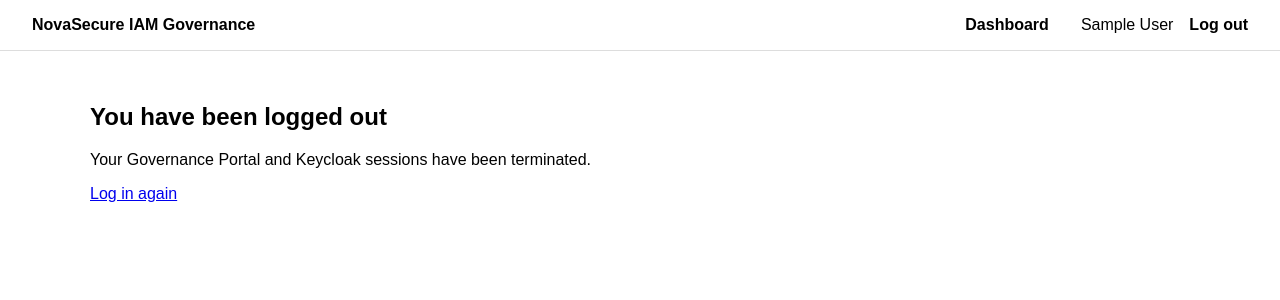
After one commit to Thomas170491/enterprise-iam-lab, a Flask app: page /logged-out in a window 1280 px wide. The commit adds this page. Shown: the top 300 px of the page. Run offline with Flask 3, Linux system fonts and the light colour scheme; the visitor is signed in with stand-in values (Sample User, id 1).

Commit message:
feat: add secure logout and role-aware navigation

```diff
--- a/apps/governance-portal/app.py
+++ b/apps/governance-portal/app.py
@@ -1,4 +1,4 @@
-from flask import Flask
+from flask import Flask,render_template
 
 from api import blp_health
 from config import Config
@@ -63,8 +63,9 @@ def create_app():
     #Auth blueprints
     app.register_blueprint(auth.bp_auth)
 
-
-
+    @app.errorhandler(403)
+    def forbidden_error(error):
+        return render_template("unauthorized.html"), 403
 
     return app
 
--- a/apps/governance-portal/auth/routes.py
+++ b/apps/governance-portal/auth/routes.py
@@ -1,11 +1,13 @@
 from flask import (
     Blueprint,
     redirect,
+    render_template,
     session,
     url_for,
     current_app
 )
-from flask_login import login_user
+from flask_login import login_user, login_required, logout_user
+from urllib.parse import urlencode
 
 from auth.user import User
 from extensions import oauth
@@ -95,7 +97,52 @@ def callback():
     }
 
     login_user(user)
+    session["id_token"] = token["id_token"]
 
     return redirect(
         url_for("governance.dashboard")
     )
+
+@bp_auth.post("/logout")
+@login_required
+def logout():
+    """
+    Log the user out of the application and Keycloak.
+    """
+
+    id_token = session.get("id_token")
+
+    post_logout_redirect_uri = url_for(
+        "auth.logged_out",
+        _external=True,
+    )
+
+
+    logout_user()
+    session.clear()
+
+    logout_endpoint = (
+        f"{current_app.config['KEYCLOAK_SERVER_URL']}/realms/"
+        f"{current_app.config['KEYCLOAK_REALM']}/protocol/openid-connect/logout"
+    )
+
+    parameters = {
+        "client_id": current_app.config[
+            "KEYCLOAK_CLIENT_ID"
+        ],
+        "post_logout_redirect_uri": (
+           post_logout_redirect_uri
+        ),
+    }
+
+    if id_token:
+        parameters["id_token_hint"] = id_token
+
+    return redirect(
+        f"{logout_endpoint}?{urlencode(parameters)}"
+    )
+
+
+@bp_auth.get("/logged-out")
+def logged_out():
+    return render_template("logged-out.html")
--- a/apps/governance-portal/static/style.css
+++ b/apps/governance-portal/static/style.css
@@ -8,9 +8,48 @@ header {
     border-bottom: 1px solid #ddd;
 }
 
-nav a {
+.main-nav {
+    display: flex;
+    align-items: center;
+    flex-wrap: wrap;
+    gap: 2rem;
+}
+
+.main-nav a {
+    color: inherit;
+    font-weight: bold;
     text-decoration: none;
+}
+
+.nav-brand {
+    margin-right: auto;
+}
+
+.nav-links,
+.nav-account {
+    display: flex;
+    align-items: center;
+    gap: 1rem;
+}
+
+.nav-logout-form {
+    display: inline;
+    margin: 0;
+}
+
+.nav-link {
+    border: 0;
+    padding: 0;
+    background: none;
+    color: inherit;
+    font: inherit;
     font-weight: bold;
+    cursor: pointer;
+}
+
+.main-nav a:hover,
+.nav-link:hover {
+    text-decoration: underline;
 }
 
 main {
@@ -21,8 +60,8 @@ main {
 
 table {
     width: 100%;
+    margin-top: 1rem;
     border-collapse: collapse;
-    margin-top: 1rem;
 }
 
 th,
@@ -41,10 +80,24 @@ form {
 }
 
 input[type="search"] {
+    min-width: 300px;
     padding: 0.6rem;
-    min-width: 300px;
 }
 
 button {
     padding: 0.6rem 1rem;
 }
+
+@media (max-width: 750px) {
+    .main-nav,
+    .nav-links,
+    .nav-account {
+        align-items: flex-start;
+        flex-direction: column;
+        gap: 0.75rem;
+    }
+
+    .nav-brand {
+        margin-right: 0;
+    }
+}
--- a/apps/governance-portal/templates/base.html
+++ b/apps/governance-portal/templates/base.html
@@ -22,12 +22,58 @@
 </head>
 
 <body>
-
     <header>
-        <nav>
-            <a href="{{ url_for('governance.dashboard') }}">
+        <nav class="main-nav">
+            <a
+                class="nav-brand"
+                href="{{ url_for('governance.dashboard') }}"
+            >
                 NovaSecure IAM Governance
             </a>
+
+            {% if current_user.is_authenticated %}
+                <div class="nav-links">
+                    <a href="{{ url_for('governance.dashboard') }}">
+                        Dashboard
+                    </a>
+
+                    {% if "identity-viewer" in current_user.client_roles %}
+                        <a href="{{ url_for('governance.identities') }}">
+                            Identities
+                        </a>
+                    {% endif %}
+
+                    {% if "audit-log-viewer" in current_user.client_roles %}
+                        <a href="{{ url_for('governance.audit_log') }}">
+                            Audit Log
+                        </a>
+                    {% endif %}
+                </div>
+
+                <div class="nav-account">
+                    <span>{{ current_user.name }}</span>
+
+                    <form
+                        class="nav-logout-form"
+                        method="POST"
+                        action="{{ url_for('auth.logout') }}"
+                    >
+                        <input
+                            type="hidden"
+                            name="csrf_token"
+                            value="{{ csrf_token() }}"
+                        >
+
+                        <button class="nav-link" type="submit">
+                            Log out
+                        </button>
+                    </form>
+                </div>
+            {% else %}
+                <a href="{{ url_for('auth.login') }}">
+                    Log in
+                </a>
+            {% endif %}
         </nav>
     </header>
 
--- /dev/null
+++ b/apps/governance-portal/templates/logged-out.html
@@ -0,0 +1,20 @@
+{% extends "base.html" %}
+
+{% block title %}
+Logged Out | NovaSecure IAM Governance
+{% endblock %}
+
+{% block content %}
+<section class="card">
+    <h1>You have been logged out</h1>
+
+    <p>
+        Your Governance Portal and Keycloak sessions
+        have been terminated.
+    </p>
+
+    <a href="{{ url_for('auth.login') }}">
+        Log in again
+    </a>
+</section>
+{% endblock %}
```
Also changed, not shown: apps/governance-portal/templates/unauthorized.html (added, +38 -0 lines), apps/governance-portal/tests/test_RBAC.py (+22 -1 lines), apps/governance-portal/tests/test_auth.py (+87 -0 lines).
